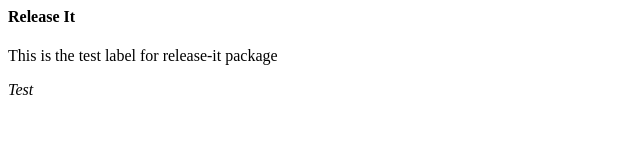
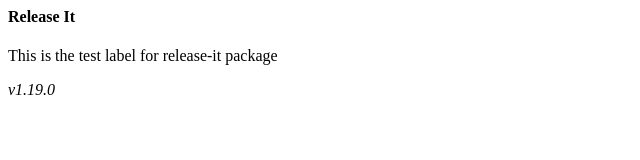
Before and after one commit to alicandirik/automatic-release, a website: page index.html in a window 1280 px wide. Shown: the full height of the page, 0-640 px from the left. Drawn offline with Linux system fonts and the light colour scheme.

Commit message:
refactor: update label

```diff
--- a/index.html
+++ b/index.html
@@ -4,6 +4,6 @@
         <h4>Release It</h4>
 
         <p>This is the test label for release-it package</p>
-        <em>Test</em>
+        <em>v1.19.0</em>
     </body>
 </html>
```
